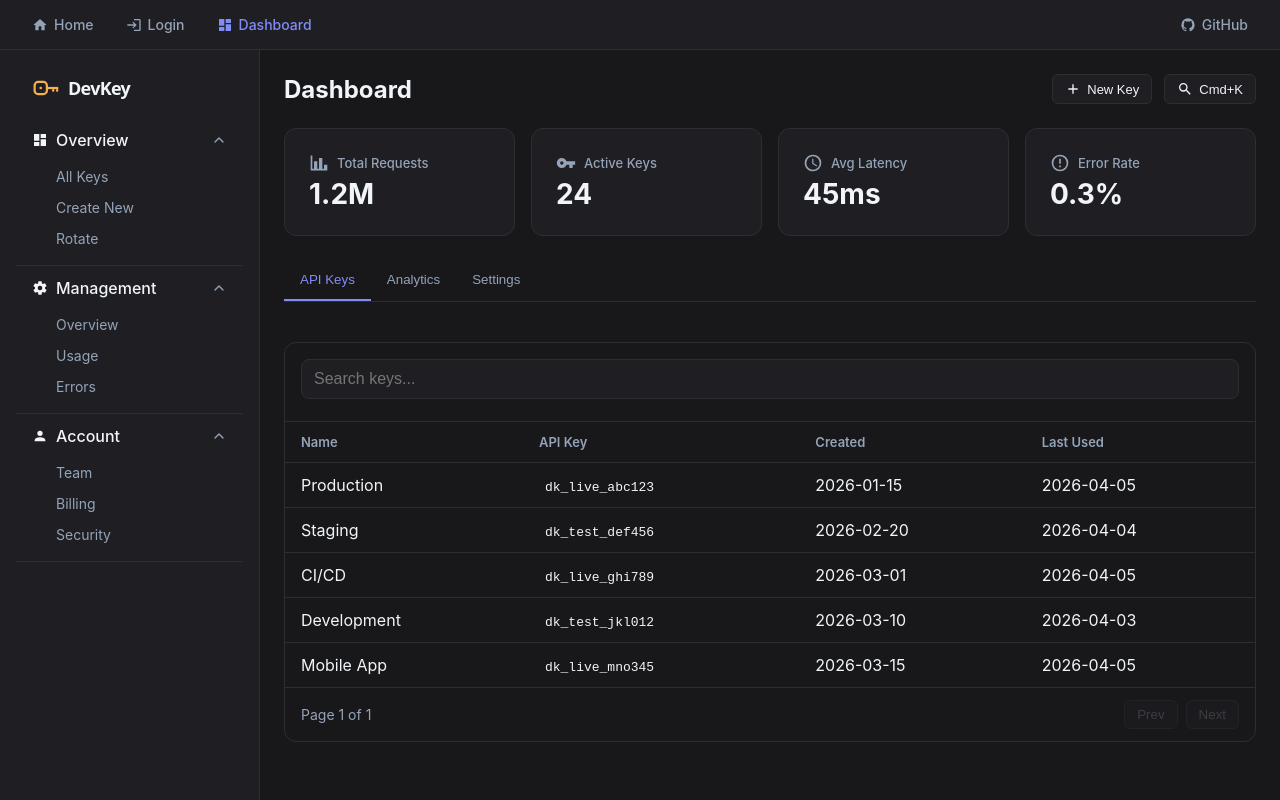
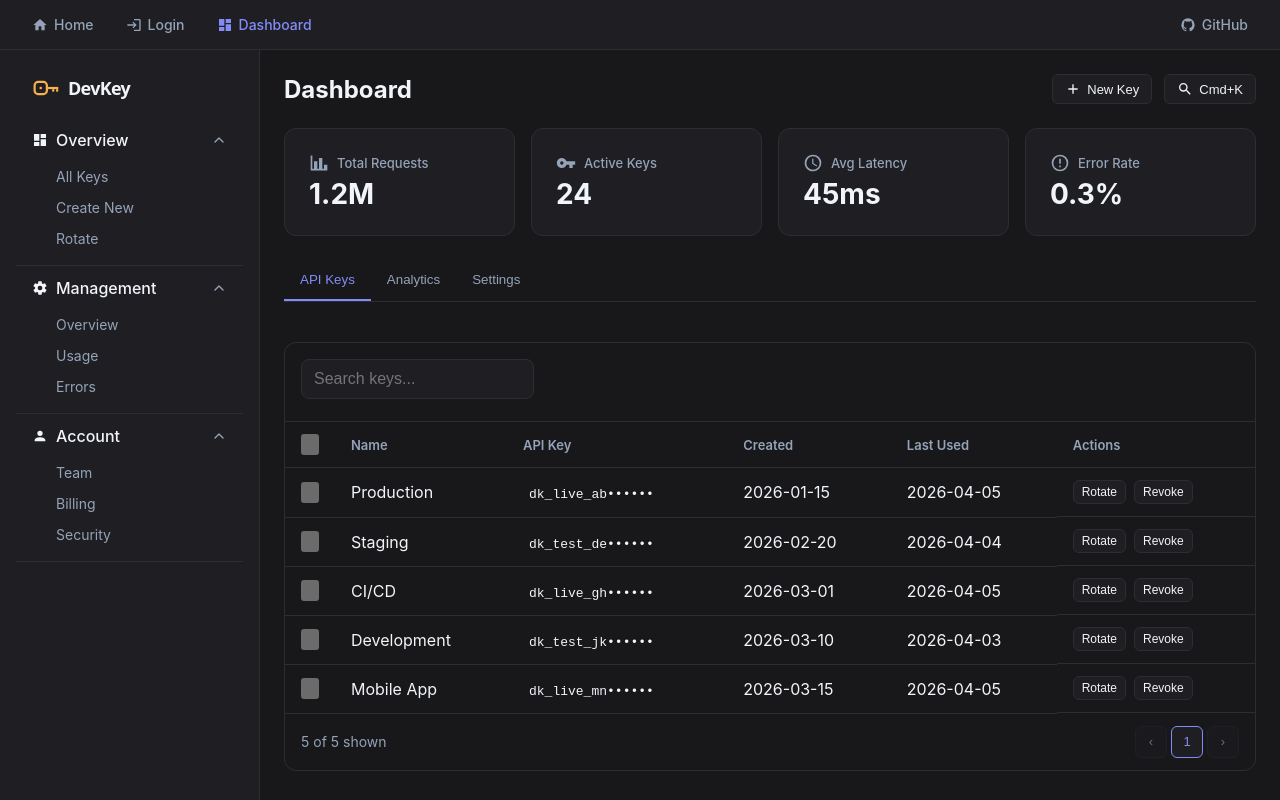
Before and after one commit to vuetifyjs/devkey, a Vue app: page /dashboard in a window 1280 px wide. Built offline with nearby package versions, Linux system fonts and the light colour scheme; a small style sheet from the web is missing.

Commit message:
chore(components): add selection, row/bulk actions, tooltip, pagination to DkTable

```diff
--- a/src/components/DkTable.vue
+++ b/src/components/DkTable.vue
@@ -1,30 +1,38 @@
 <script setup lang="ts">
-  import { createDataTable } from '@vuetify/v0'
-  import { shallowRef, watch } from 'vue'
+  import { Checkbox, createDataTable } from '@vuetify/v0'
+  import { computed, ref, shallowRef, toRef, watch } from 'vue'
+  import DkAlertDialog from './DkAlertDialog.vue'
+  import DkCheckbox from './DkCheckbox.vue'
   import DkInput from './DkInput.vue'
+  import DkPagination from './DkPagination.vue'
+  import DkTooltip from './DkTooltip.vue'
+  import type { ApiKey } from '../composables/useKeys'
 
   defineOptions({ name: 'DkTable' })
-
-  interface ApiKey {
-    id: string
-    name: string
-    key: string
-    created: string
-    lastUsed: string
-    [key: string]: unknown
-  }
 
   const { items } = defineProps<{
     items: ApiKey[]
   }>()
 
+  const emit = defineEmits<{
+    rotate: [id: string]
+    revoke: [ids: string[]]
+  }>()
+
+  // createDataTable's generic is constrained to Record<string, unknown>.
+  // ApiKey (Task 1) is a closed interface with no index signature, so it
+  // doesn't satisfy that constraint on its own. Widen locally at this call
+  // boundary instead of re-adding a `[key: string]: unknown` index signature
+  // to the shared ApiKey type.
+  type Row = ApiKey & Record<string, unknown>
+
   const query = shallowRef('')
 
-  const table = createDataTable<ApiKey>({
-    pagination: { itemsPerPage: 10 },
+  const table = createDataTable<Row>({
+    pagination: { itemsPerPage: 5 },
   })
 
-  const { items: rows, pagination, search } = table
+  const { items: rows, pagination, search, selection, total } = table
 
   table.columns.onboard([
     { id: 'name', title: 'Name', filterable: true },
@@ -35,44 +43,115 @@
 
   watch(() => items, value => {
     table.clear()
-    table.onboard(value.map(item => ({ id: item.id, value: item })))
+    table.onboard(value.map(item => ({ id: item.id, value: item as Row })))
   }, { immediate: true })
 
   watch(query, v => search(v))
+
+  const page = computed({
+    get: () => pagination.page.value,
+    set: v => { pagination.page.value = v },
+  })
+
+  const selectedCount = toRef(() => selection.selectedIds.size)
+
+  function mask (key: string): string {
+    return `${key.slice(0, 10)}••••••`
+  }
+
+  // Revoke confirmation state
+  const confirmOpen = shallowRef(false)
+  const pendingIds = ref<string[]>([])
+
+  function askRevoke (ids: string[]) {
+    pendingIds.value = ids
+    confirmOpen.value = true
+  }
+
+  function onConfirmRevoke () {
+    emit('revoke', [...pendingIds.value])
+    for (const id of pendingIds.value) selection.unselect(id)
+    pendingIds.value = []
+  }
 </script>
 
 <template>
   <div class="dk-table">
     <div class="dk-table__toolbar">
       <DkInput v-model="query" placeholder="Search keys..." />
+      <button
+        v-if="selectedCount"
+        class="dk-table__bulk"
+        type="button"
+        @click="askRevoke([...selection.selectedIds] as string[])"
+      >
+        Revoke {{ selectedCount }} selected
+      </button>
     </div>
 
     <table class="dk-table__grid">
       <thead>
         <tr>
+          <th class="dk-table__check">
+            <Checkbox.Root
+              class="dk-checkbox"
+              :model-value="selection.isAllSelected.value"
+              :indeterminate="selection.isMixed.value"
+              @update:model-value="() => selection.toggleAll()"
+            >
+              <Checkbox.Indicator v-slot="{ isMixed }" class="dk-checkbox__indicator">
+                <span v-if="isMixed">−</span>
+                <svg v-else viewBox="0 0 24 24" width="14" height="14">
+                  <path d="M9 16.17L4.83 12l-1.42 1.41L9 19 21 7l-1.41-1.41z" fill="currentColor" />
+                </svg>
+              </Checkbox.Indicator>
+            </Checkbox.Root>
+          </th>
           <th>Name</th>
           <th>API Key</th>
           <th>Created</th>
           <th>Last Used</th>
+          <th class="dk-table__actions-col">Actions</th>
         </tr>
       </thead>
       <tbody>
         <tr v-for="row in rows" :key="row.id">
+          <td class="dk-table__check">
+            <DkCheckbox
+              :model-value="selection.isSelected(row.id)"
+              @update:model-value="() => selection.toggle(row.id)"
+            />
+          </td>
           <td>{{ row.name }}</td>
-          <td><code>{{ row.key }}</code></td>
+          <td>
+            <DkTooltip :text="row.key">
+              <code>{{ mask(row.key) }}</code>
+            </DkTooltip>
+          </td>
           <td>{{ row.created }}</td>
           <td>{{ row.lastUsed }}</td>
+          <td class="dk-table__actions">
+            <button type="button" @click="emit('rotate', row.id)">Rotate</button>
+            <button type="button" class="dk-table__danger" @click="askRevoke([row.id])">Revoke</button>
+          </td>
         </tr>
       </tbody>
     </table>
 
     <div class="dk-table__footer">
-      <span>Page {{ pagination.page.value }} of {{ pagination.pages }}</span>
-      <div class="dk-table__nav">
-        <button :disabled="pagination.page.value <= 1" @click="pagination.prev()">Prev</button>
-        <button :disabled="pagination.page.value >= pagination.pages" @click="pagination.next()">Next</button>
-      </div>
+      <span>{{ rows.length }} of {{ total }} shown</span>
+      <DkPagination v-model="page" :size="pagination.pages" />
     </div>
+
+    <DkAlertDialog
+      v-model="confirmOpen"
+      title="Revoke API key?"
+      :description="pendingIds.length > 1
+        ? `This permanently revokes ${pendingIds.length} keys. This cannot be undone.`
+        : 'This permanently revokes the key. This cannot be undone.'"
+      confirm-label="Revoke"
+      @confirm="onConfirmRevoke"
+    />
   </div>
 </template>
 
@@ -84,8 +163,23 @@
   }
 
   .dk-table__toolbar {
+    display: flex;
+    align-items: center;
+    justify-content: space-between;
+    gap: 1rem;
     padding: 1rem;
     border-bottom: 1px solid var(--v0-theme-border);
+  }
+
+  .dk-table__bulk {
+    padding: 0.375rem 0.75rem;
+    border: 1px solid var(--v0-theme-error);
+    border-radius: 0.375rem;
+    background: transparent;
+    color: var(--v0-theme-error);
+    font-size: 0.8125rem;
+    cursor: pointer;
+    white-space: nowrap;
   }
 
   .dk-table__grid {
@@ -108,11 +202,35 @@
     color: var(--v0-theme-text);
   }
 
+  .dk-table__check {
+    width: 1px;
+    white-space: nowrap;
+  }
+
   .dk-table__grid code {
     font-size: 0.8125rem;
     background: var(--v0-theme-background);
     padding: 0.125rem 0.375rem;
     border-radius: 0.25rem;
+  }
+
+  .dk-table__actions {
+    display: flex;
+    gap: 0.5rem;
+  }
+
+  .dk-table__actions button {
+    padding: 0.25rem 0.5rem;
+    border: 1px solid var(--v0-theme-border);
+    border-radius: 0.375rem;
+    background: var(--v0-theme-surface);
+    color: var(--v0-theme-text);
+    font-size: 0.75rem;
+    cursor: pointer;
+  }
+
+  .dk-table__danger {
+    color: var(--v0-theme-error);
   }
 
   .dk-table__footer {
@@ -123,22 +241,4 @@
     font-size: 0.875rem;
     color: var(--v0-theme-muted);
   }
-
-  .dk-table__nav {
-    display: flex;
-    gap: 0.5rem;
-  }
-
-  .dk-table__nav button {
-    padding: 0.375rem 0.75rem;
-    border: 1px solid var(--v0-theme-border);
-    border-radius: 0.375rem;
-    background: var(--v0-theme-surface);
-    cursor: pointer;
-  }
-
-  .dk-table__nav button:disabled {
-    opacity: 0.5;
-    cursor: not-allowed;
-  }
 </style>
```
